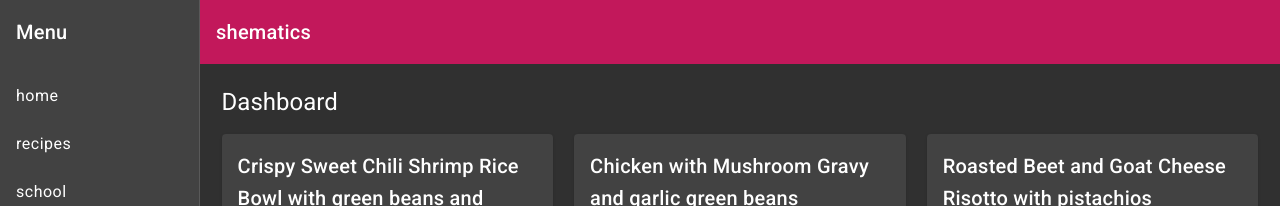
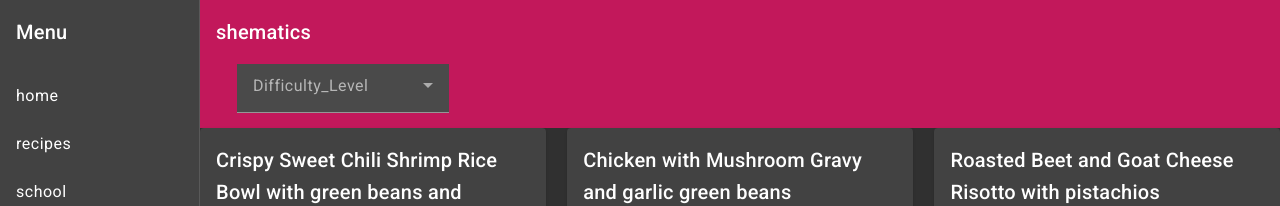
Before and after one commit to Lilahjane/shematics, an Angular app: page /home in a window 1280 px wide. Shown: the top 206 px of the page. Built offline with nearby package versions, Linux system fonts and the light colour scheme.

Commit message:
broken selectors

```diff
--- a/src/app/home/home.component.html
+++ b/src/app/home/home.component.html
@@ -1,5 +1,16 @@
 <div class="nav-container">
-  <h1>Dashboard</h1>
+  <mat-toolbar color="primary">
+  <mat-toolbar-row>
+    <mat-form-field class="nav-selector">
+      <mat-label>Difficulty_Level</mat-label>
+      <mat-select> Difficulty_Level
+          <mat-option>Intermediate</mat-option>
+          <mat-option></mat-option>
+
+      </mat-select>
+    </mat-form-field>
+  </mat-toolbar-row>
+</mat-toolbar>
   <div class="grid" >
       <mat-card class="recipe-card"*ngFor="let recipe of recipes">
         <mat-card-header>
--- a/src/app/home/home.component.scss
+++ b/src/app/home/home.component.scss
@@ -1,6 +1,7 @@
 
-.nav-container{
+.nav-container .nav-selector{
   padding: 2%;
+
 }
 
 img{
```
Also changed, not shown: src/app/home/home.component.ts (+8 -1 lines).
